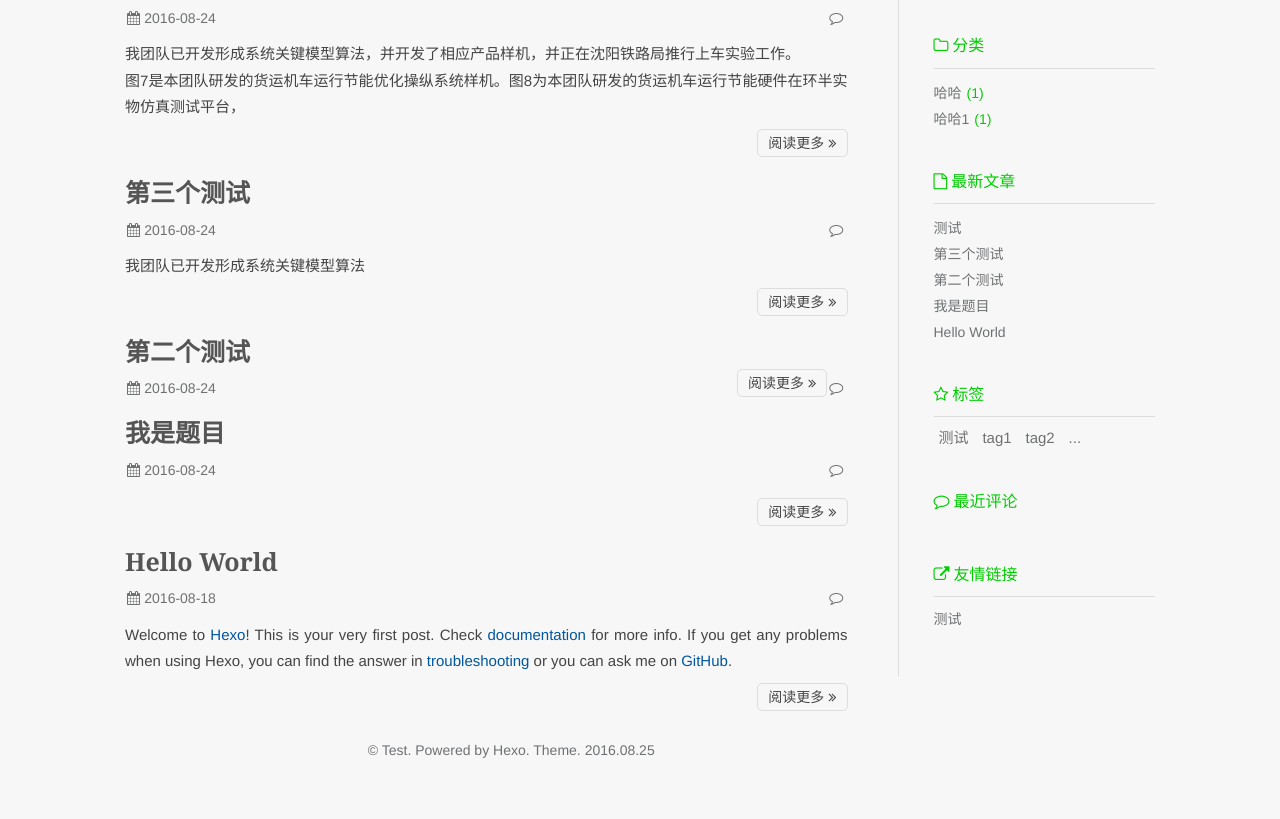
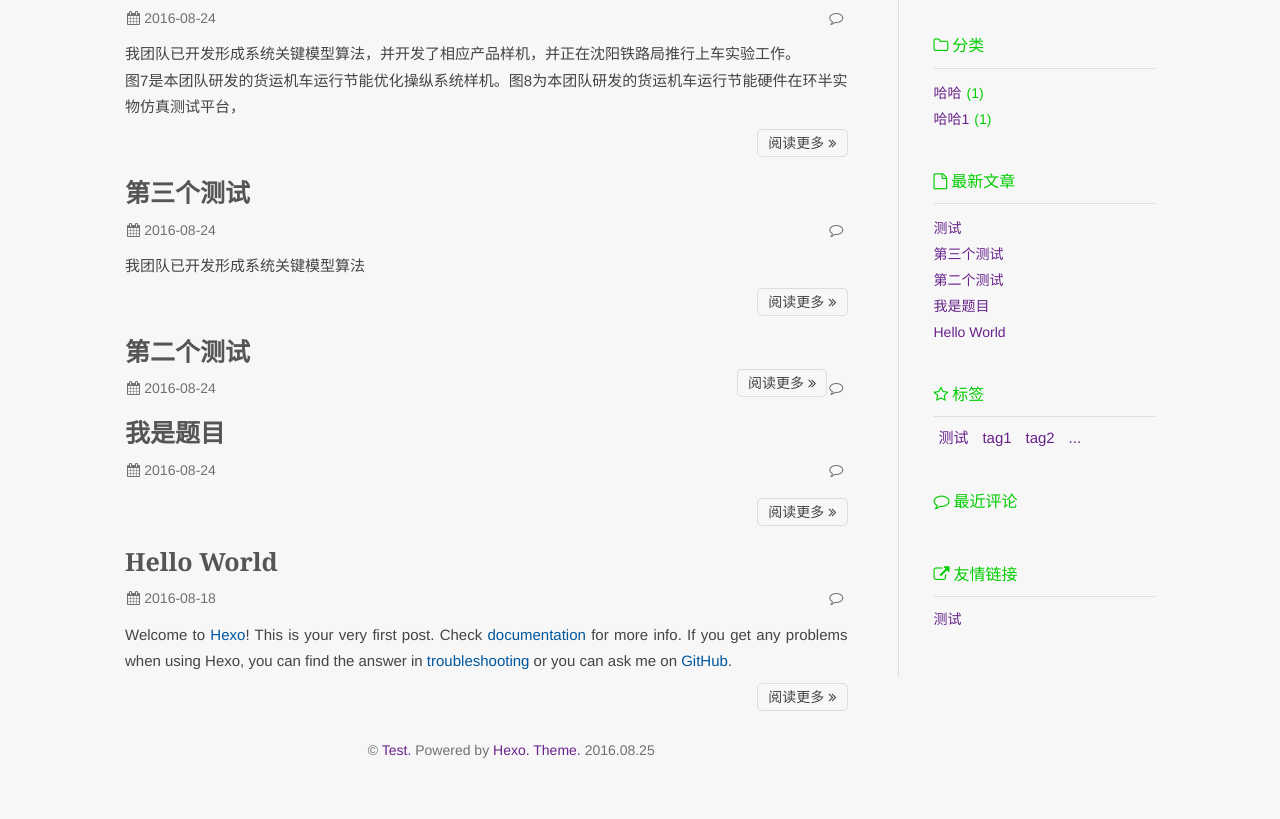
Before and after one commit to huangsg1/huangsg1.github.io, a plain HTML site: page index.html in a window 1280 px wide. Shown: the part 238-1057 px from the top of the page. Drawn offline with nearby package versions, Linux system fonts and the light colour scheme; some packages are replaced by stand-ins of ours; a script that the page names is missing.

Commit message:
Site updated: 2016-08-25 16:21:21

```diff
--- a/css/style.css
+++ b/css/style.css
@@ -34,7 +34,7 @@
   padding-top: 20px; }
 
 a, button.submit {
-  color: #6E7173;
+  color: #68228B;
   text-decoration: none;
   -webkit-transition: all .1s ease-in;
   -moz-transition: all .1s ease-in;
@@ -122,7 +122,6 @@
         line-height: 1.5;
         padding: 5px; }
     #sidebar .widget ul {
-      color: #00CD00;
       list-style: none;
       padding: 0; }
       #sidebar .widget ul li {
```
